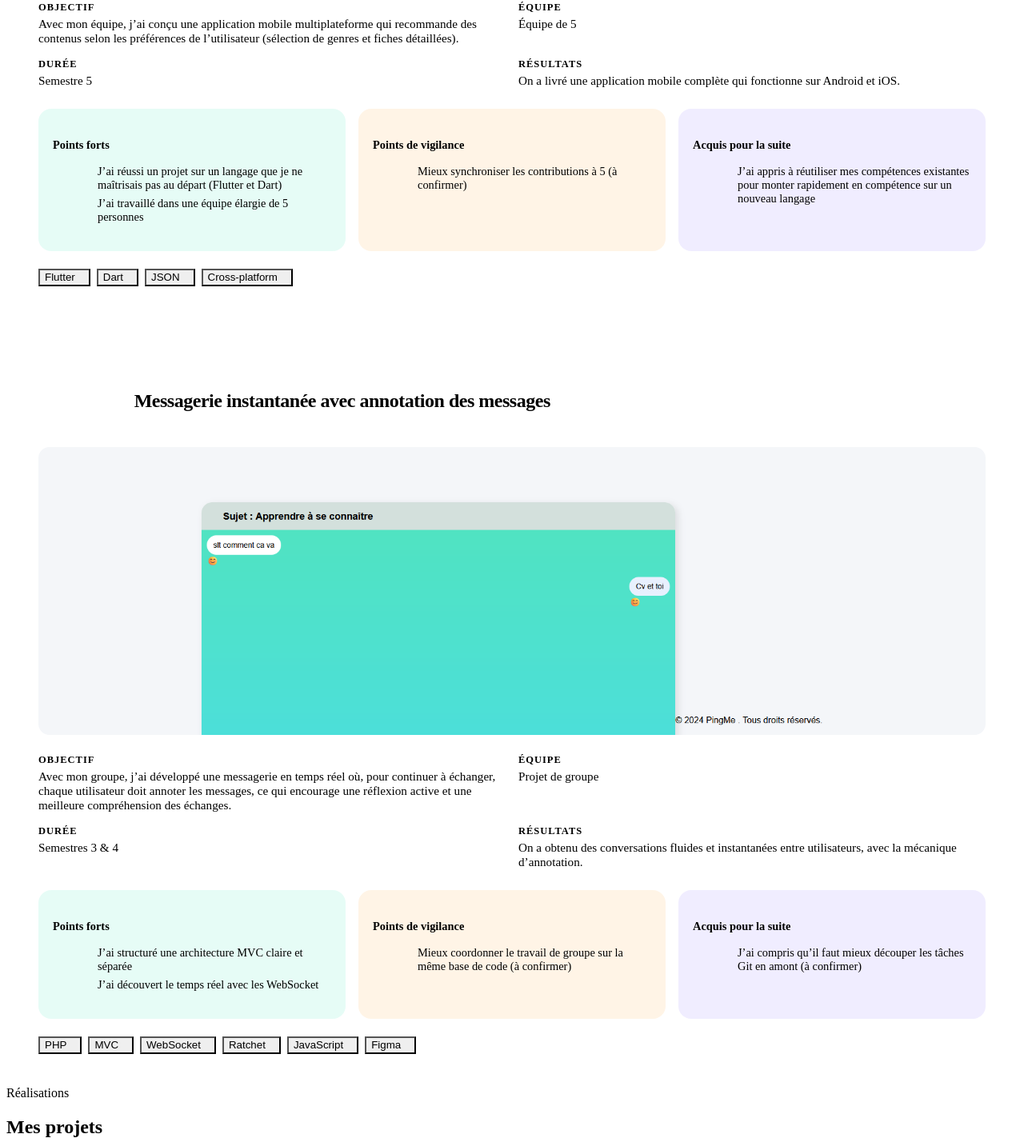
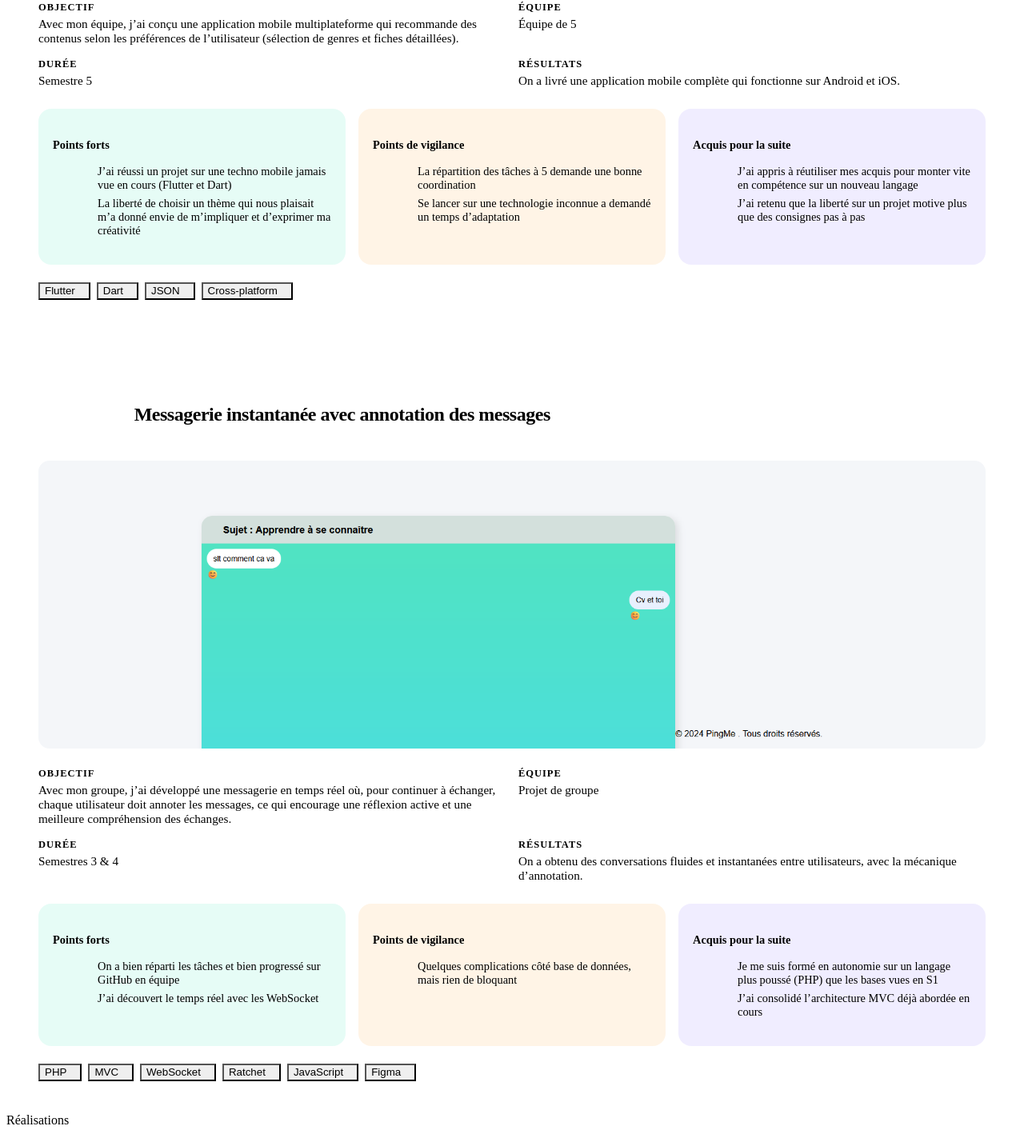
Before and after one commit to SKGE93/portfolio-academique-villetaneuse, a React (Vite) app: page / in a window 1280 px wide. Shown: the part 6700-8133 px from the top of the page at 80% size. Built offline with nearby package versions, Linux system fonts and the light colour scheme; the HTML template or start-up script is replaced by a standard one.

Commit message:
Auto-évaluations réelles SAÉ S5 (OtakuGo) et S3-S4 (Messagerie)

```diff
--- a/src/data/content.js
+++ b/src/data/content.js
@@ -147,9 +147,9 @@ export const saes = [
     outils: ['Flutter', 'Dart', 'JSON', 'Cross-platform'],
     resultats: 'On a livré une application mobile complète qui fonctionne sur Android et iOS.',
     valorisation: 'Une expérience concrète du mobile et du travail en équipe de 5, utile pour des missions full stack ou mobile.',
-    pointsForts: ['J’ai réussi un projet sur un langage que je ne maîtrisais pas au départ (Flutter et Dart)', 'J’ai travaillé dans une équipe élargie de 5 personnes'],
-    vigilance: ['Mieux synchroniser les contributions à 5 (à confirmer)'],
-    acquis: ['J’ai appris à réutiliser mes compétences existantes pour monter rapidement en compétence sur un nouveau langage'],
+    pointsForts: ['J’ai réussi un projet sur une techno mobile jamais vue en cours (Flutter et Dart)', 'La liberté de choisir un thème qui nous plaisait m’a donné envie de m’impliquer et d’exprimer ma créativité'],
+    vigilance: ['La répartition des tâches à 5 demande une bonne coordination', 'Se lancer sur une technologie inconnue a demandé un temps d’adaptation'],
+    acquis: ['J’ai appris à réutiliser mes acquis pour monter vite en compétence sur un nouveau langage', 'J’ai retenu que la liberté sur un projet motive plus que des consignes pas à pas'],
   },
   {
     code: 'SAÉ · S3 & S4',
@@ -168,9 +168,9 @@ export const saes = [
     outils: ['PHP', 'MVC', 'WebSocket', 'Ratchet', 'JavaScript', 'Figma'],
     resultats: 'On a obtenu des conversations fluides et instantanées entre utilisateurs, avec la mécanique d’annotation.',
     valorisation: 'Une maîtrise du temps réel (WebSocket) et d’une architecture MVC propre, directement valorisable en stage ou en alternance web.',
-    pointsForts: ['J’ai structuré une architecture MVC claire et séparée', 'J’ai découvert le temps réel avec les WebSocket'],
-    vigilance: ['Mieux coordonner le travail de groupe sur la même base de code (à confirmer)'],
-    acquis: ['J’ai compris qu’il faut mieux découper les tâches Git en amont (à confirmer)'],
+    pointsForts: ['On a bien réparti les tâches et bien progressé sur GitHub en équipe', 'J’ai découvert le temps réel avec les WebSocket'],
+    vigilance: ['Quelques complications côté base de données, mais rien de bloquant'],
+    acquis: ['Je me suis formé en autonomie sur un langage plus poussé (PHP) que les bases vues en S1', 'J’ai consolidé l’architecture MVC déjà abordée en cours'],
   },
 ]
 
```
